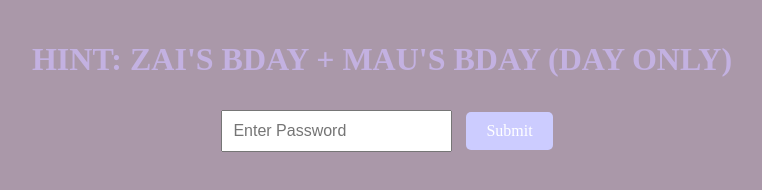
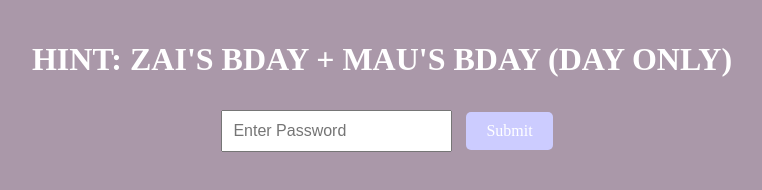
Before and after one commit to username08272021/VALENTINES, a plain HTML site: page index.html in a window 1280 px wide. Shown: the whole page, without its empty margins (258-1020 px from the left). Drawn offline with Linux system fonts and the light colour scheme.

Commit message:
Update index.html
Updated the HTML structure and styles for the photo booth page.

```diff
--- a/index.html
+++ b/index.html
@@ -19,7 +19,7 @@
       overflow: hidden; /* Prevent scrolling */
     }
     h1 {
-      color: #C3B1E1;
+      color: #FFFFFF;
       text-align: center;
     }
     input {
```
